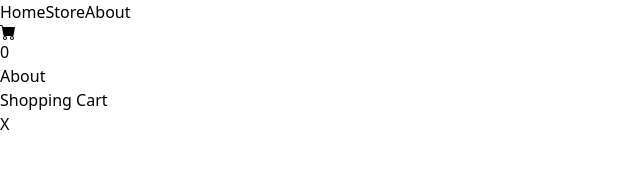
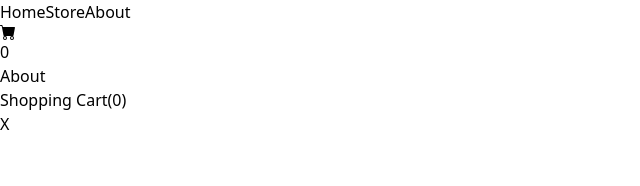
Before and after one commit to purnoy/ts-my-cart, a React (Vite) app: page /about in a window 1280 px wide. Shown: the top 186 px of the page, without its empty margins (0-640 px from the left). Built offline with nearby package versions, Linux system fonts and the light colour scheme.

Commit message:
Update ShoppingCart.tsx

```diff
--- a/src/components/ShoppingCart.tsx
+++ b/src/components/ShoppingCart.tsx
@@ -5,14 +5,34 @@ import { ShoppingCartContext } from "../context/ShoppingCartContext";
 type cartPropsType = {
     isCartOpen: boolean;
   }
+
+  type CartItemType = {
+    id: number;
+    amount: number;
+  }
+
 const ShoppingCart = ({isCartOpen}:cartPropsType) => {
-    const {closeCart} = useContext(ShoppingCartContext);
+    const {closeCart, cartAmount, cartItems } = useContext(ShoppingCartContext);
+
   return (
     <div>
-        <div className={`${isCartOpen?'right-[0]' : '-right-[100%]'} absolute h-[100vh] w-[100%] md:w-[35%] bg-slate-50  shadow-xl p-5 top-0 z-100 duration-500 `}>
+        <div className={`${isCartOpen?'right-[0]' : '-right-[100%]'} fixed h-[100vh] w-[100%] md:w-[45%] bg-slate-50  shadow-xl p-5 top-0 z-20 duration-500 `}>
             <div className="flex p-5 justify-between items-center">
-                <p>Shopping Cart</p>
-                <p onClick={closeCart}>X</p>
+                <p>Shopping Cart({cartAmount})</p>
+                <p className="3xl font-bold cursor-pointer" onClick={closeCart}>X</p>
+            </div>
+            <div className="mt-5 px-5 flex flex-col w-[100%]">
+                {
+                    cartItems.map((item:CartItemType) =>{
+                        return(
+                            <div key={item.id} className="flex items-center justify-between max-w-[100%]">
+                                <p>{item.id}</p>
+                                <p>b</p>
+                            </div>
+                        )
+                    })
+                }
+
             </div>
         </div>
     </div>
```
